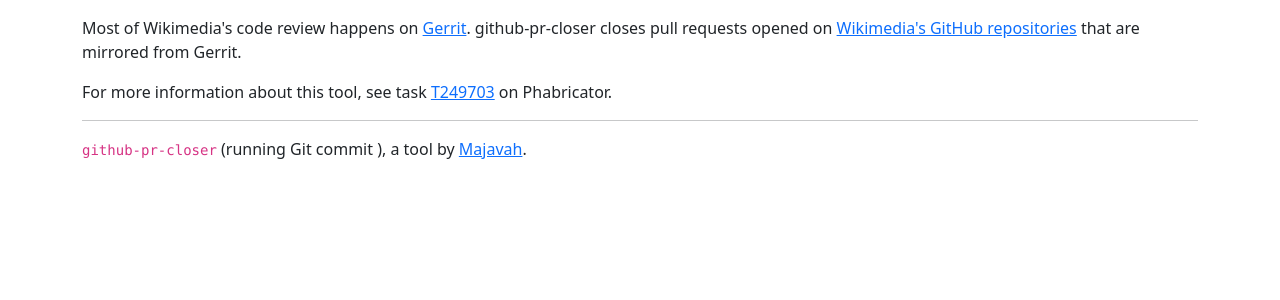
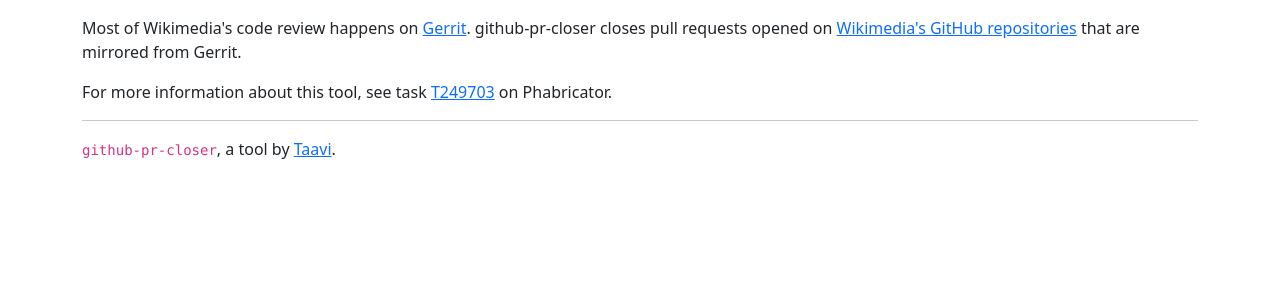
Before and after one commit to wikimedia/labs-tools-github-pr-closer, a Flask app: page / in a window 1280 px wide. Shown: the part 56-356 px from the top of the page. Run offline with Flask 3, Linux system fonts and the light colour scheme; some libraries are stand-ins or nearby versions.

Commit message:
remove broken git version stuff
Change-Id: I20b5a6b54886b599d64b4fa0b7531febb01a23ff

```diff
--- a/app.py
+++ b/app.py
@@ -1,33 +1,8 @@
-import subprocess
 from flask import Flask, render_template
 from webhook_handler import webhook
 
-
-def get_revision():
-    try:
-        output = (
-            subprocess.check_output(
-                ["git", "describe", "--always"], stderr=subprocess.STDOUT
-            )
-            .strip()
-            .decode()
-        )
-        assert "fatal" not in output
-        return output
-    except Exception:
-        # if somehow git version retrieving command failed, just return
-        return ""
-
-
 app = Flask(__name__)
 app.register_blueprint(webhook)
-
-
-@app.context_processor
-def inject_base_variables():
-    return {
-        "revision": get_revision(),
-    }
 
 
 @app.route("/")
--- a/templates/index.html
+++ b/templates/index.html
@@ -28,9 +28,8 @@
     </p>
 
     <hr/>
-    <code>github-pr-closer</code>
-    (running Git commit <a href="https://gerrit.wikimedia.org/r/plugins/gitiles/labs/tools/github-pr-closer/+/{{ revision }}" class="text-muted">{{ revision }}</a>),
-    a tool by <a href="https://en.wikipedia.org/wiki/User:Majavah">Majavah</a>.
+    <code>github-pr-closer</code>,
+    a tool by <a href="https://meta.wikimedia.org/wiki/User:Taavi">Taavi</a>.
 </div>
 </body>
 </html>
```
